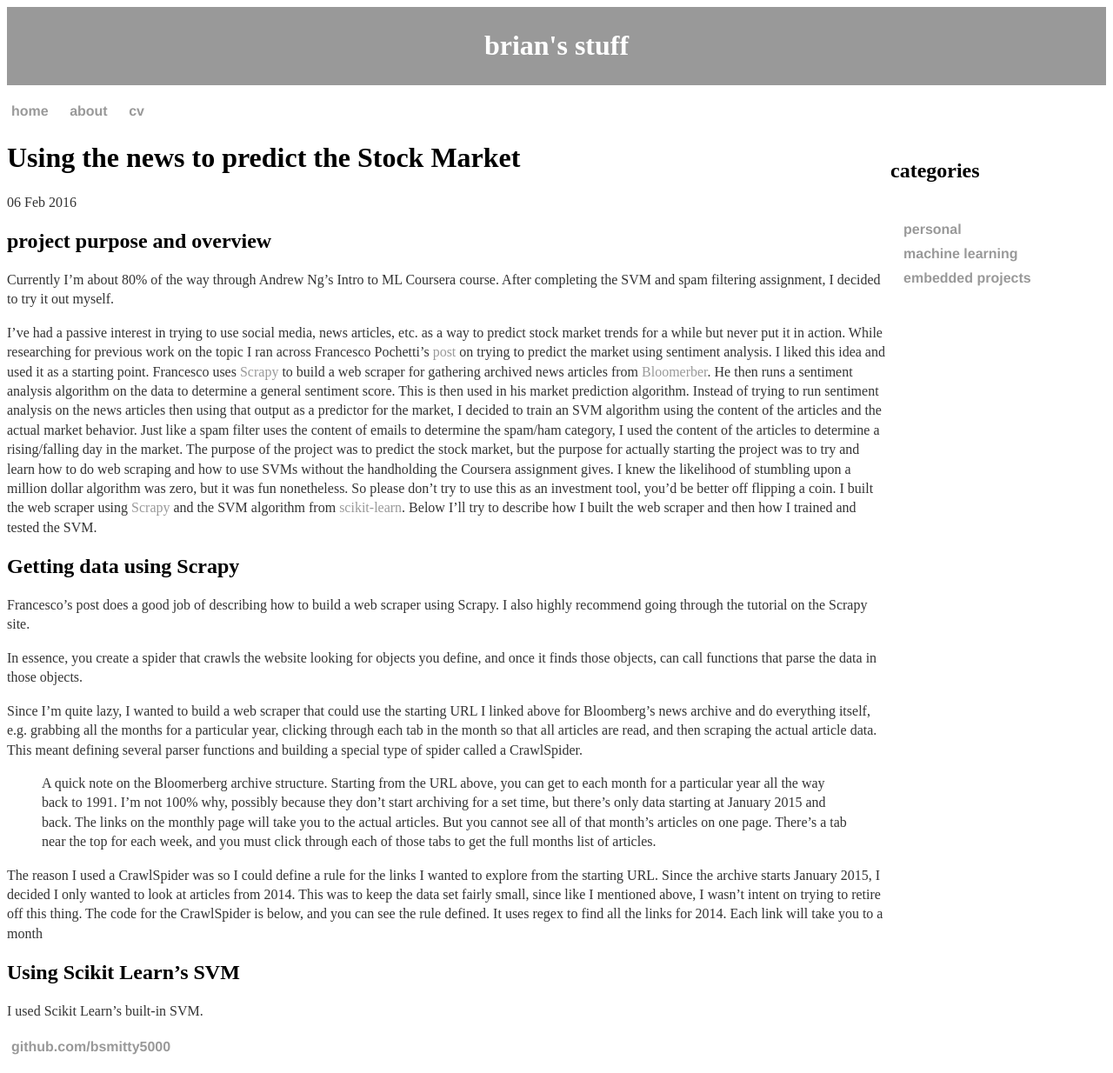
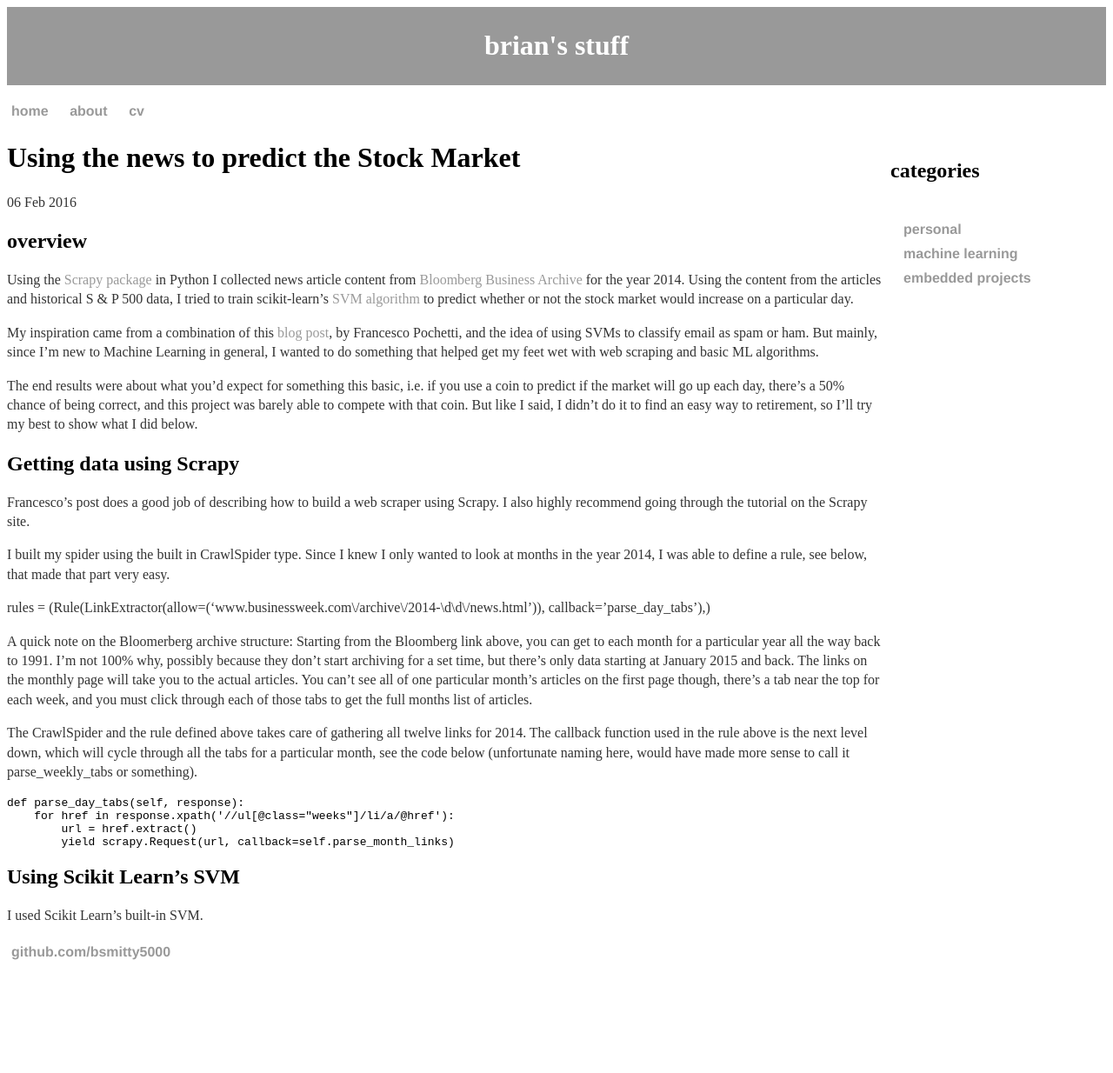
Before and after one commit to bsmitty5000/bsmitty5000.github.io, a Jekyll site: the page built from _posts/2016-02-06-Stock-Market-Predictions-Using-Scrapy-and-SVMs.md, in a window 1280 px wide. Shown: the whole page at 87% size. Built offline with Jekyll 4.4.1, drawn with Linux system fonts in a browser that asks for light colours; comment, search, counter and statistics services are not loaded; after the commit the page ends 1125 px from its top, so only the background shows below that.

Commit message:
Update 2016-02-06-Stock-Market-Predictions-Using-Scrapy-and-SVMs.md

```diff
--- a/_posts/2016-02-06-Stock-Market-Predictions-Using-Scrapy-and-SVMs.md
+++ b/_posts/2016-02-06-Stock-Market-Predictions-Using-Scrapy-and-SVMs.md
@@ -6,27 +6,30 @@ description: SVM, Machine Learning, Stock Market
 comments: True
 category: ml
 ---
-## project purpose and overview
-Currently I'm about 80% of the way through Andrew Ng's Intro to ML Coursera course. After completing the SVM and spam filtering assignment, I decided to try it out myself.
+## overview
+Using the [Scrapy package](http://doc.scrapy.org/en/latest/intro/tutorial.html) in Python I collected news article content from [Bloomberg Business Archive](http://www.businessweek.com/archive/news.html) for the year 2014. Using the content from the articles and historical S & P 500 data, I tried to train scikit-learn's [SVM algorithm](http://scikit-learn.org/stable/modules/svm.html) to predict whether or not the stock market would increase on a particular day.
 
-I've had a passive interest in trying to use social media, news articles, etc. as a way to predict stock market trends for a while but never put it in action. While researching for previous work on the topic I ran across Francesco Pochetti's [post](http://francescopochetti.com/scrapying-around-web/) on trying to predict the market using sentiment analysis.
-I liked this idea and used it as a starting point.
-Francesco uses [Scrapy](http://scrapy.org/) to build a web scraper for gathering archived news articles from [Bloomerber](http://www.businessweek.com/archive/news.html). He then runs a sentiment analysis algorithm on the data to determine a general sentiment score. This is then used in his market prediction algorithm.
-Instead of trying to run sentiment analysis on the news articles then using that output as a predictor for the market, I decided to train an SVM algorithm using the content of the articles and the actual market behavior. Just like a spam filter uses the content of emails to determine the spam/ham category, I used the content of the articles to determine a rising/falling day in the market.
-The purpose of the project was to predict the stock market, but the purpose for actually starting the project was to try and learn how to do web scraping and how to use SVMs without the handholding the Coursera assignment gives. I knew the likelihood of stumbling upon a million dollar algorithm was zero, but it was fun nonetheless. So please don't try to use this as an investment tool, you'd be better off flipping a coin.
-I built the web scraper using [Scrapy](http://scrapy.org/) and the SVM algorithm from [scikit-learn](http://scikit-learn.org/stable/modules/svm.html).
-Below I'll try to describe how I built the web scraper and then how I trained and tested the SVM.
+My inspiration came from a combination of this [blog post](http://francescopochetti.com/scrapying-around-web/), by Francesco Pochetti, and the idea of using SVMs to classify email as spam or ham. But mainly, since I'm new to Machine Learning in general, I wanted to do something that helped get my feet wet with web scraping and basic ML algorithms.
+
+The end results were about what you'd expect for something this basic, i.e. if you use a coin to predict if the market will go up each day, there's a 50% chance of being correct, and this project was barely able to compete with that coin. But like I said, I didn't do it to find an easy way to retirement, so I'll try my best to show what I did below.
 
 ## Getting data using Scrapy
 Francesco's post does a good job of describing how to build a web scraper using Scrapy. I also highly recommend going through the tutorial on the Scrapy site.
 
-In essence, you create a spider that crawls the website looking for objects you define, and once it finds those objects, can call functions that parse the data in those objects.
+I built my spider using the built in CrawlSpider type. Since I knew I only wanted to look at months in the year 2014, I was able to define a rule, see below, that made that part very easy.
 
-Since I'm quite lazy, I wanted to build a web scraper that could use the starting URL I linked above for Bloomberg's news archive and do everything itself, e.g. grabbing all the months for a particular year, clicking through each tab in the month so that all articles are read, and then scraping the actual article data. This meant defining several parser functions and building a special type of spider called a CrawlSpider.
+  rules = (Rule(LinkExtractor(allow=('www\.businessweek\.com\/archive\/2014-\d\d\/news\.html')),
+          callback='parse_day_tabs'),)
 
-> A quick note on the Bloomerberg archive structure. Starting from the URL above, you can get to each month for a particular year all the way back to 1991. I'm not 100% why, possibly because they don't start archiving for a set time, but there's only data starting at January 2015 and back. The links on the monthly page will take you to the actual articles. But you cannot see all of that month's articles on one page. There's a tab near the top for each week, and you must click through each of those tabs to get the full months list of articles.
+A quick note on the Bloomerberg archive structure: Starting from the Bloomberg link above, you can get to each month for a particular year all the way back to 1991. I'm not 100% why, possibly because they don't start archiving for a set time, but there's only data starting at January 2015 and back. The links on the monthly page will take you to the actual articles. You can't see all of one particular month's articles on the first page though, there's a tab near the top for each week, and you must click through each of those tabs to get the full months list of articles.
 
-The reason I used a CrawlSpider was so I could define a rule for the links I wanted to explore from the starting URL. Since the archive starts January 2015, I decided I only wanted to look at articles from 2014. This was to keep the data set fairly small, since like I mentioned above, I wasn't intent on trying to retire off this thing. The code for the CrawlSpider is below, and you can see the rule defined. It uses regex to find all the links for 2014. Each link will take you to a month
+The CrawlSpider and the rule defined above takes care of gathering all twelve links for 2014. The callback function used in the rule above is the next level down, which will cycle through all the tabs for a particular month, see the code below (unfortunate naming here, would have made more sense to call it parse_weekly_tabs or something).
+
+    def parse_day_tabs(self, response):
+        for href in response.xpath('//ul[@class="weeks"]/li/a/@href'):
+            url = href.extract()
+            yield scrapy.Request(url, callback=self.parse_month_links)
+
 
 ## Using Scikit Learn's SVM
 I used Scikit Learn's built-in SVM.
```
